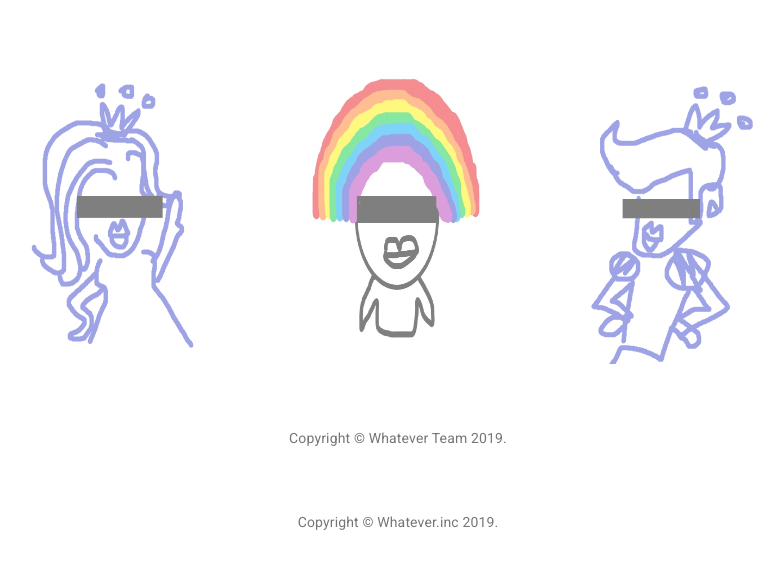
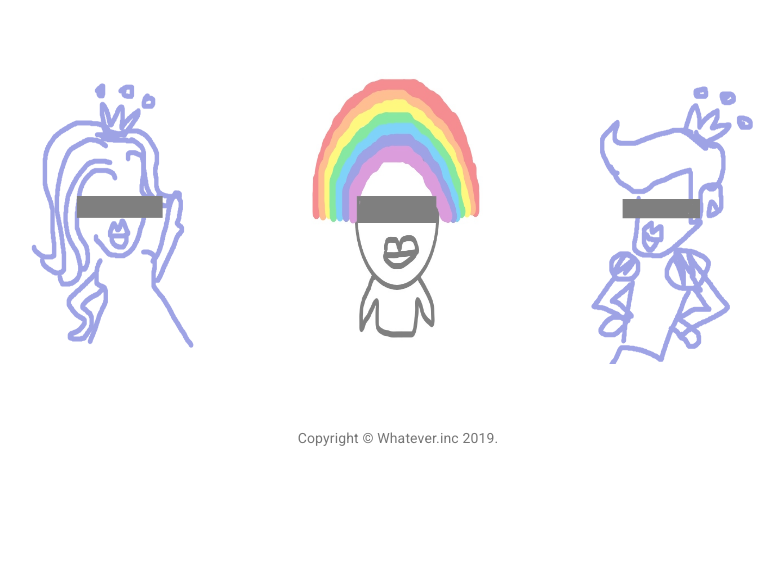
Before and after one commit to gogog22510/Whatever, a React (Create React App) app in the folder whatever-app/: page /start in a window 1280 px wide. Shown: the top 568 px of the page, without its empty margins (242-1026 px from the left). Built offline with nearby package versions, Linux system fonts and the light colour scheme; what react-router-redux would draw is missing.

Commit message:
Implement random and remove copyright

```diff
--- a/whatever-app/src/component/MainPage.js
+++ b/whatever-app/src/component/MainPage.js
@@ -56,7 +56,10 @@
 
 const randomMenu = data => {
     // return the data
-    return data[0];
+    const min = 0;
+    const max = data.length;
+    const rand = Math.floor(min + Math.random() * (max - min));
+    return data[rand];
 };
 
 const genderImage = [
--- a/whatever-app/src/component/StartPage.js
+++ b/whatever-app/src/component/StartPage.js
@@ -11,19 +11,6 @@
 import princessImage from "../image/princess.png";
 import blindJohnImage from "../image/blindJohn.jpg";
 import "./StartPage.css";
-
-function Copyright() {
-    return (
-        <Typography variant="body2" color="textSecondary" align="center">
-            {'Copyright © '}
-            <Link color="inherit" href="https://material-ui.com/">
-                Whatever Team
-            </Link>{' '}
-            {new Date().getFullYear()}
-            {'.'}
-        </Typography>
-    );
-}
 
 const useStyles = makeStyles(theme => ({
     '@global': {
@@ -95,9 +82,6 @@
                          onClick={navigationToWhateverPage(3)}/>
                 </div>
             </div>
-            <Box mt={8}>
-                <Copyright />
-            </Box>
         </Container>
     );
 }
```
